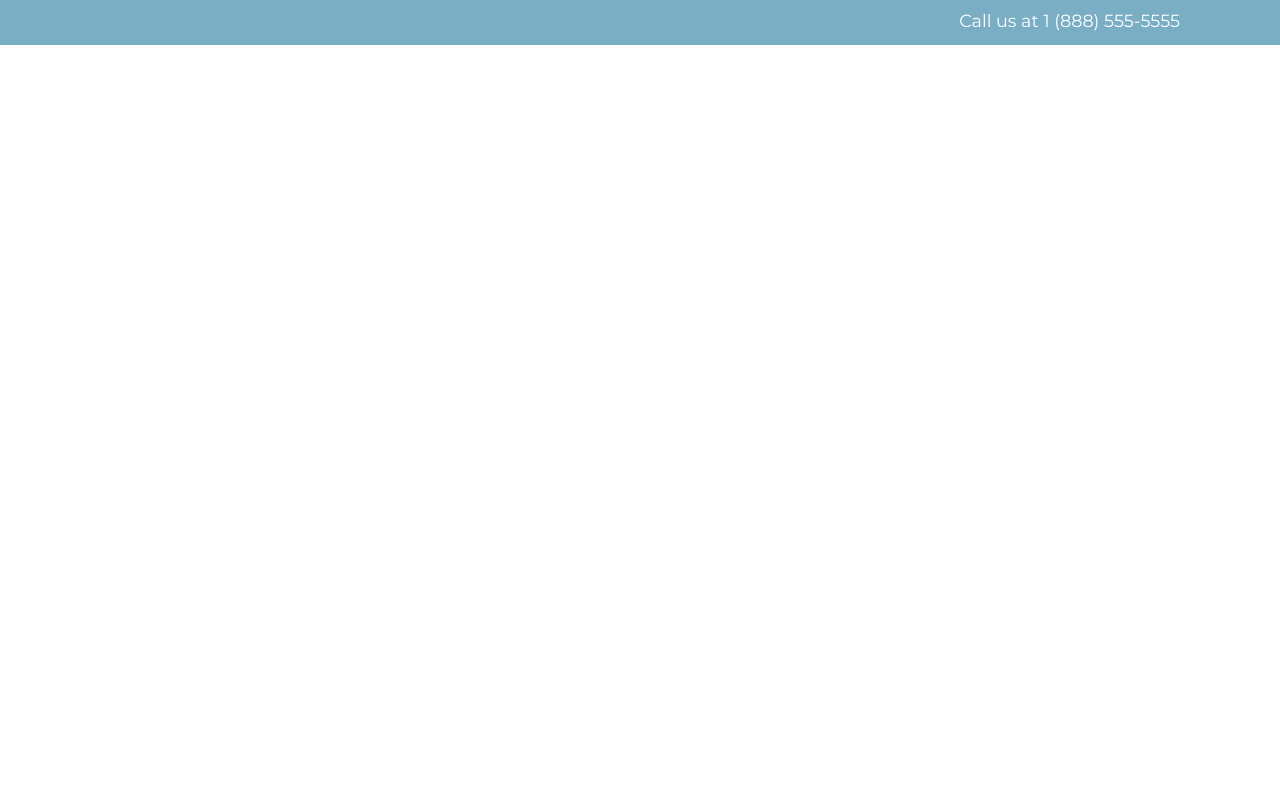
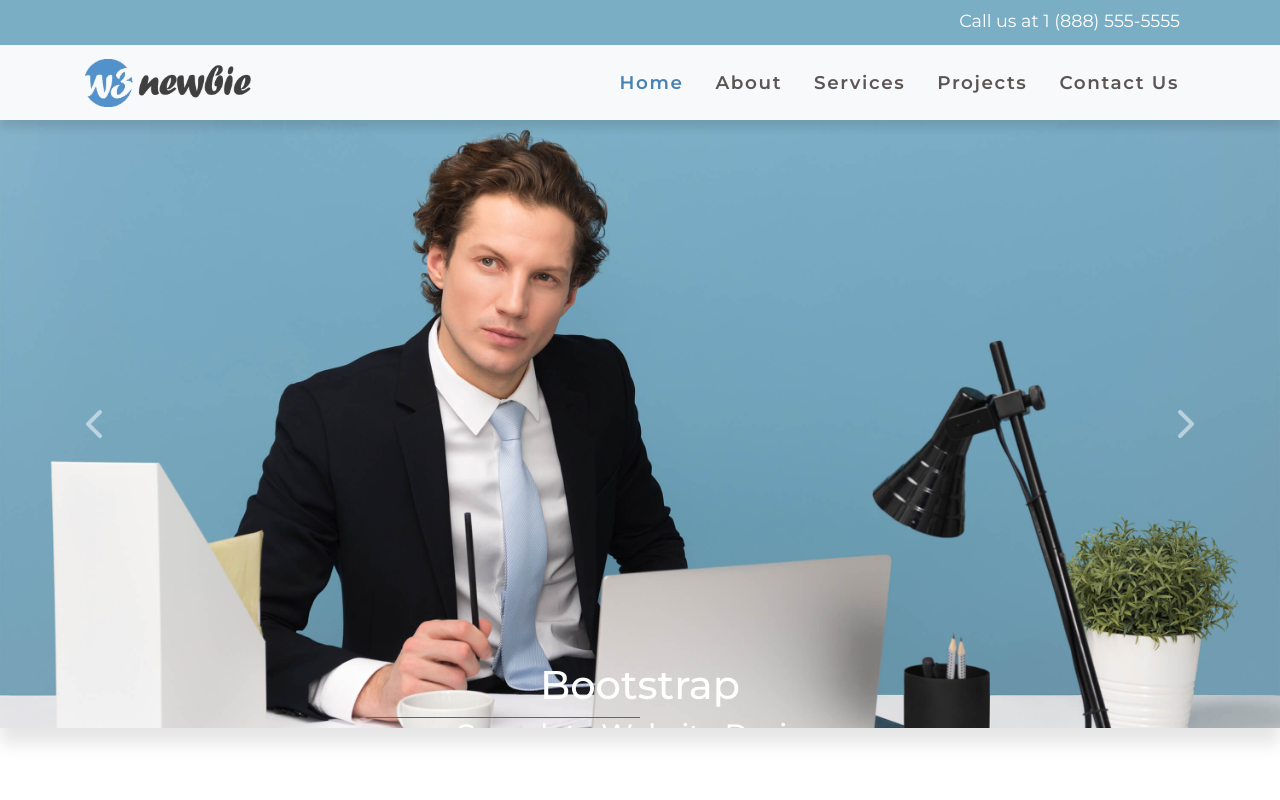
Before and after one commit to challey17/bootstrap-practice-1, a plain HTML site: page index.html in a window 1280 px wide. Drawn offline with Linux system fonts and the light colour scheme.

Commit message:
working on carousel caption

```diff
--- a/css/style.css
+++ b/css/style.css
@@ -21,10 +21,45 @@ body {
 
 /*============= NAVIGATION =============*/
 
+.navbar-brand img {
+	height: 3rem;
+}
+
+.navbar {
+	font-size: 1.15rem;
+	font-weight: 600;
+	letter-spacing: 0.1rem;
+	box-shadow: 0 0.5rem 0.5rem rgba(0, 0, 0, 0.1);
+	z-index: 1;
+}
+.nav-item {
+	padding: 0.5rem;
+}
+.nav-link {
+	color: #5b5555 !important;
+}
+.nav-link.active,
+.nav-link:hover {
+	color: #4981b3 !important;
+}
+
 /*============= CAROUSEL =============*/
+
+#carousel {
+	box-shadow: 0 1rem 1rem rgba(0, 0, 0, 0.1);
+}
+
+.carousel-inner {
+	max-height: 38rem !important;
+}
 
 /*---Change Carousel Transition Speed --*/
 
+.carousel-item-next,
+.carousel-item-prev,
+.carousel-item.active {
+	transition: transform 1.2s ease;
+}
 /*-- Carousel Content --*/
 
 /*===== FIXED BACKGROUND IMG =====*/
--- a/index.html
+++ b/index.html
@@ -34,18 +34,96 @@
 
 		<!-- Navigation -->
 
+		<nav class="navbar bg-light navbar-light navbar-expand-lg">
+			<div class="container">
+				<a href="index.html" class="navbar-brand"
+					><img src="img/logo.png" alt="Logo" title="Logo"
+				/></a>
+
+				<button
+					class="navbar-toggler"
+					type="button"
+					data-toggle="collapse"
+					data-target="#navbarResponsive"
+				>
+					<span class="navbar-toggler-icon"></span>
+				</button>
+
+				<div class="collapse navbar-collapse" id="navbarResponsive">
+					<ul class="navbar-nav ml-auto">
+						<li class="nav-item">
+							<a href="index.html" class="nav-link active">Home</a>
+						</li>
+						<li class="nav-item">
+							<a href="" class="nav-link">About</a>
+						</li>
+						<li class="nav-item"><a href="" class="nav-link">Services</a></li>
+						<li class="nav-item"><a href="" class="nav-link">Projects</a></li>
+						<li class="nav-item"><a href="" class="nav-link">Contact Us</a></li>
+					</ul>
+				</div>
+			</div>
+		</nav>
+
 		<!-- End Navigation -->
 
 		<!-- Image Carousel -->
 
+		<div
+			id="carousel"
+			class="carousel slide"
+			data-ride="carousel"
+			data-interval="65000"
+		>
 			<!-- Carousel Content -->
+			<div class="carousel-inner">
+				<div class="carousel-item active">
+					<img src="img/carousel/1.jpg" alt="" class="w-100" />
+					<div class="carousel-caption">
+						<div class="container">
+							<div class="row justify-content-center">
+								<div class="col-8">
+									<h1>Bootstrap</h1>
+									<div class="border-top border-primary w-50"></div>
+									<h3>Complete Website Design</h3>
+									<a href="#" class="btn btn-danger btn-lg">View Demo</a>
+									<a href="#" class="btn btn-primary btn-lg">Start Now</a>
+								</div>
+							</div>
+						</div>
+					</div>
+				</div>
 
+				<div class="carousel-item">
+					<img src="img/carousel/2.jpg" alt="" class="w-100" />
+				</div>
+
+				<div class="carousel-item">
+					<img src="img/carousel/3.jpg" alt="" class="w-100" />
+				</div>
+			</div>
 			<!-- End Carousel Content -->
 
 			<!-- Previous & Next Buttons -->
+			<a
+				href="#carousel"
+				class="carousel-control-prev"
+				role="button"
+				data-slide="prev"
+			>
+				<span class="fas fa-chevron-left fa-2x"></span>
+			</a>
 
+			<a
+				href="#carousel"
+				class="carousel-control-next"
+				role="button"
+				data-slide="next"
+			>
+				<span class="fas fa-chevron-right fa-2x"></span>
+			</a>
 			<!-- End Previous & Next Buttons -->
-
+		</div>
 		<!-- End Image Carousel -->
 
 		<!-- Main Page Heading -->
```
Lines whose indentation alone changed are shown as unchanged.
